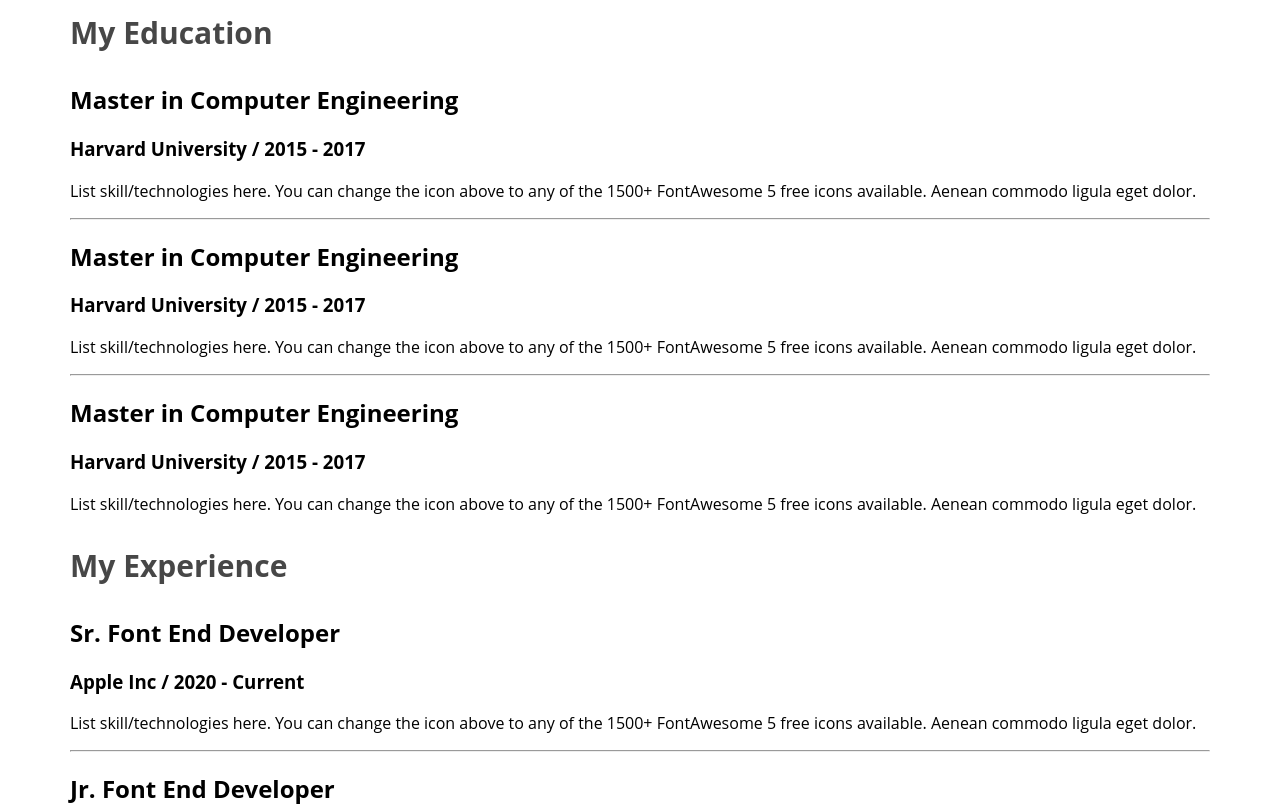
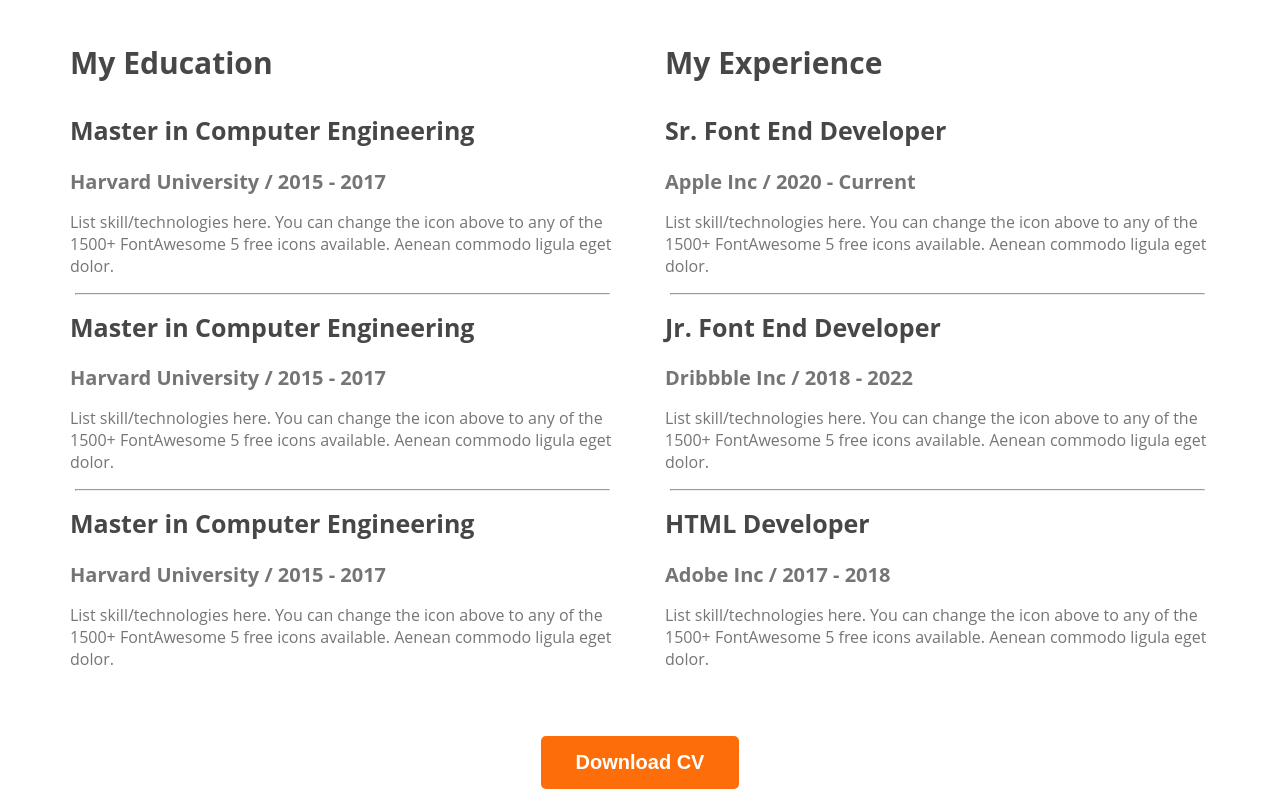
Before and after one commit to tuhin92/Portfolio-site, a plain HTML site: page index.html in a window 1280 px wide. Shown: the part 2540-3348 px from the top of the page. Drawn offline with Linux system fonts and the light colour scheme.

Commit message:
finished resume section

```diff
--- a/index.html
+++ b/index.html
@@ -143,6 +143,9 @@
                     </div>
                 </div>
             </div>
+            <div class="download-cv">
+                <button class="btn-primary">Download CV</button>
+            </div>
         </section>
     </main>
     <footer>
--- a/styles/portfolio.css
+++ b/styles/portfolio.css
@@ -150,3 +150,29 @@ main{
     font-style: normal;
     font-weight: 700;
 }
+.resume-container{
+    display: flex;
+    gap: 50px;
+}
+.resume-item-title{
+    color: #474747;
+    font-size: 25px;
+    margin-top: 10px;
+}
+.resume-item-institute{
+    color: #757575;
+    font-size: 20px;
+    margin-top: 20px;
+    margin-bottom: 0px;
+}
+.resume-item-description{
+    font-size: 16px;
+    color: #757575;
+}
+.resume-container hr{
+    margin: 15px 5px;
+}
+.download-cv{
+    text-align: center;
+    margin-top: 50px;
+}
```
